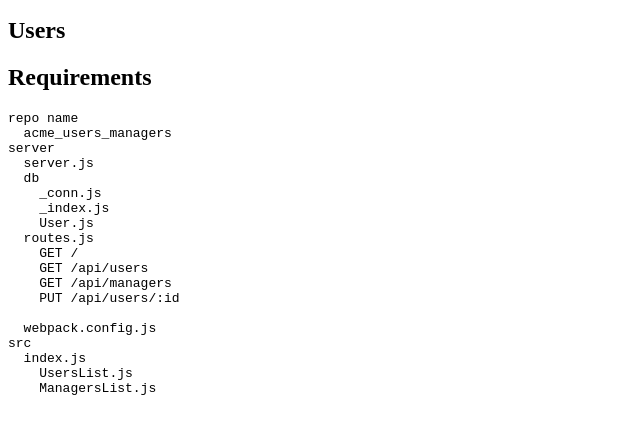
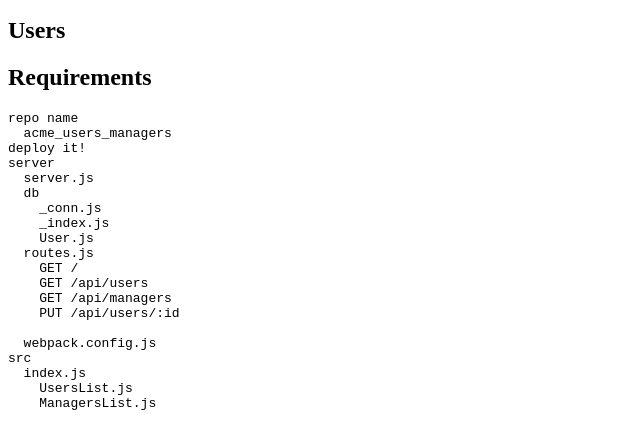
Before and after one commit to ericpkatz/acme_users_managers, a website built with webpack: page index.html in a window 1280 px wide. Shown: the part 96-544 px from the top of the page, without its empty margins (0-640 px from the left). Built offline with nearby package versions, Linux system fonts and the light colour scheme; files whose address does not match are found by name.

Commit message:
add instructions

```diff
--- a/index.html
+++ b/index.html
@@ -23,6 +23,7 @@
           <pre>
 repo name
   acme_users_managers
+deploy it!
 server
   server.js
   db
```
